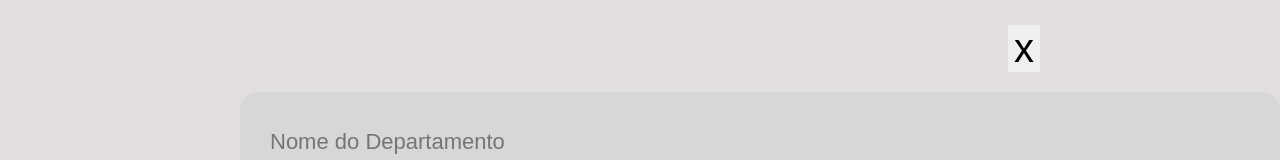
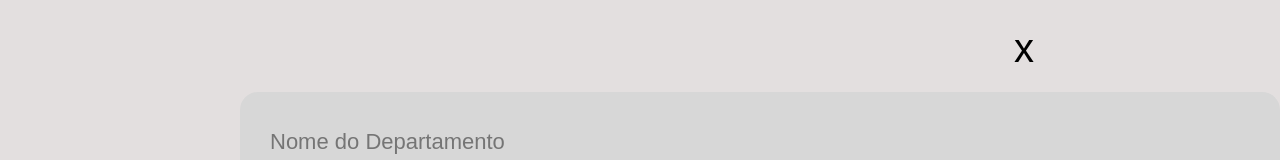
Before and after one commit to eupedrorodrigues/Cadastro_empresa, a React (Create React App) app: page / in a window 1280 px wide. Shown: the top 160 px of the page. Built offline with nearby package versions, Linux system fonts and the light colour scheme.

Commit message:
fix: button reset bug && css

```diff
--- a/src/components/Modals/CadastroDepartamento.css
+++ b/src/components/Modals/CadastroDepartamento.css
@@ -41,6 +41,10 @@ textarea{
     background-color: rgba(0, 5, 36, 1);
     width: 1040px;
     color: white;
+    display: flex;
+    flex-direction: column;
+    justify-content: center;
+    align-items: center;
 }
 
 .card{
@@ -64,4 +68,5 @@ textarea{
 button{
     border: none;
     font-size: 40px;
+    background-color: rgba(227, 223, 223, 1);
 }
--- a/src/components/Modals/CadastroDepartamento.tsx
+++ b/src/components/Modals/CadastroDepartamento.tsx
@@ -21,7 +21,7 @@ const CadastroDepartamento = () => {
         <form onSubmit={handleSubmit(handleSubmitData)}>
 
           <div className="closeModal">
-            <button type='submit' onClick={reset}>x</button>
+            <button type='reset' onClick={reset}>x</button>
           </div>
             <div >
             <input {...register('nomeEmpresa')}  type="text" placeholder="Nome do Departamento" required/>
```
